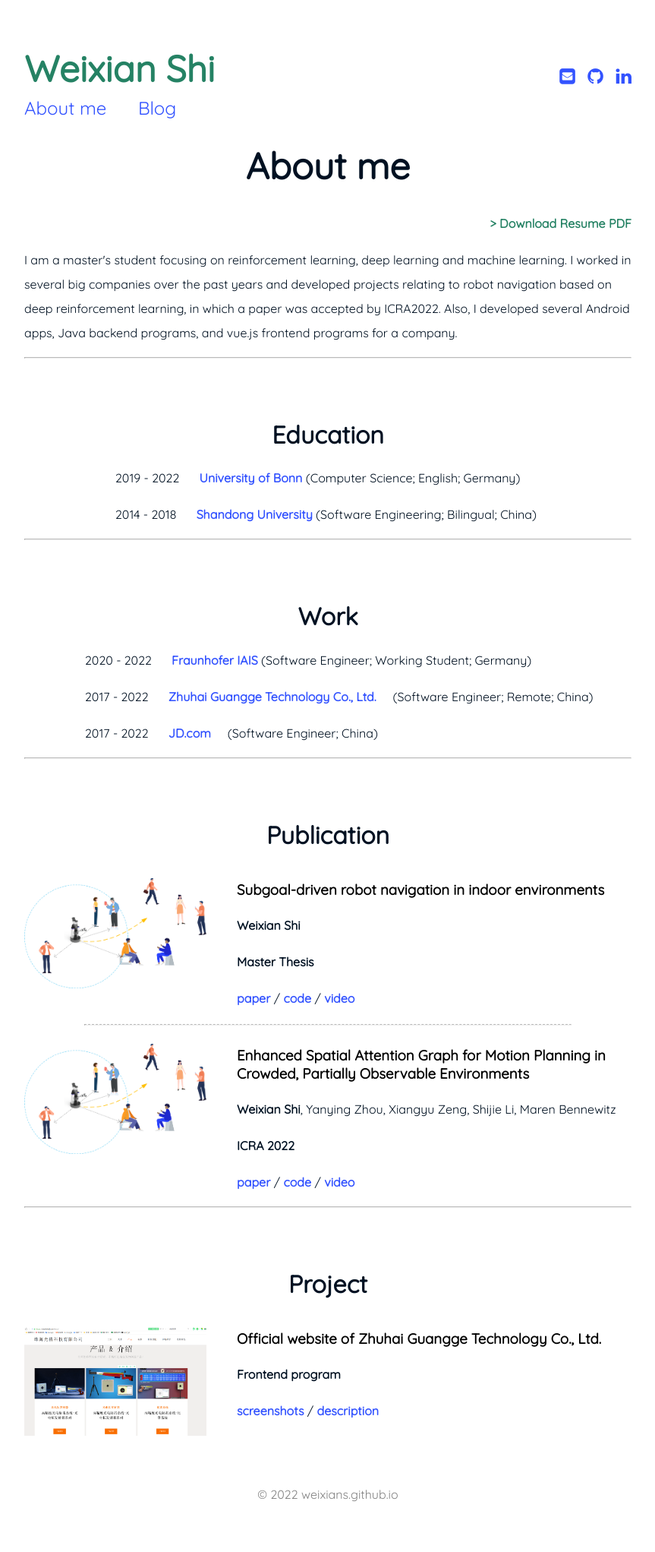
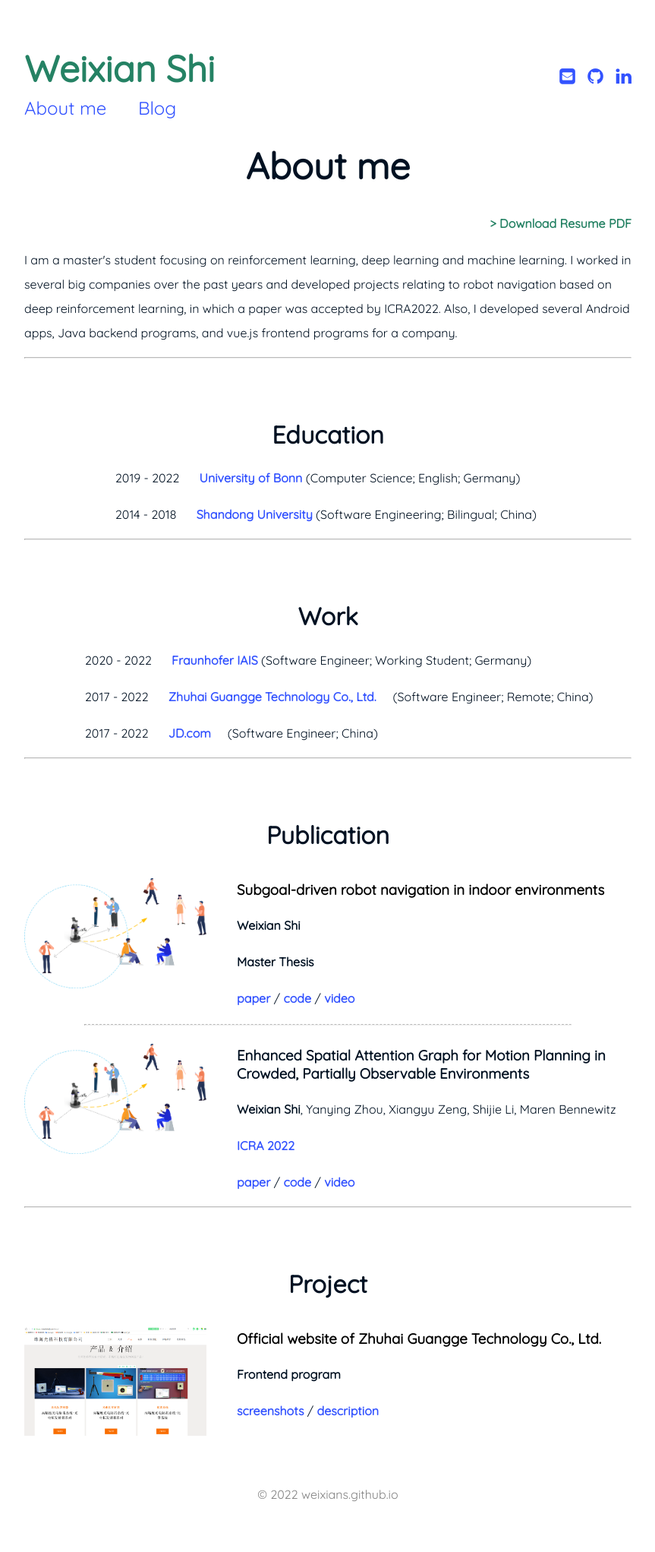
Before and after one commit to weixians/weixians.github.io, a Jekyll site: the page built from about_me.html, in a window 1280 px wide. Shown: the whole page at 76% size, without its empty margins (208-1071 px from the left). Built offline with Jekyll 4.4.1, drawn with Linux system fonts in a browser that asks for light colours.

Commit message:
change content

```diff
--- a/about_me.html
+++ b/about_me.html
@@ -101,12 +101,10 @@
         </div>
         <div style="width:65%; height:auto; float:left; display:inline; margin-left: 5%">
             <h3 style="text-align: left">
-                <a href="https://ieeexplore.ieee.org/abstract/document/9812322" target="_blank" style="color: black">
-                    Enhanced Spatial Attention Graph for Motion Planning in Crowded, Partially Observable Environments
-                </a>
+                Enhanced Spatial Attention Graph for Motion Planning in Crowded, Partially Observable Environments
             </h3>
             <p style="text-align: left"><b>Weixian Shi</b>, Yanying Zhou, Xiangyu Zeng, Shijie Li, Maren Bennewitz </p>
-            <p><b>ICRA 2022</b></p>
+            <p><a href="https://ieeexplore.ieee.org/abstract/document/9812322" target="_blank"><b>ICRA 2022</b></a></p>
             <p>
                 <a href="https://www.hrl.uni-bonn.de/publications/shi22icra.pdf" target="_blank">paper</a> /
                 <a href="https://github.com/weixians/esa" target="_blank">code</a> /
```
